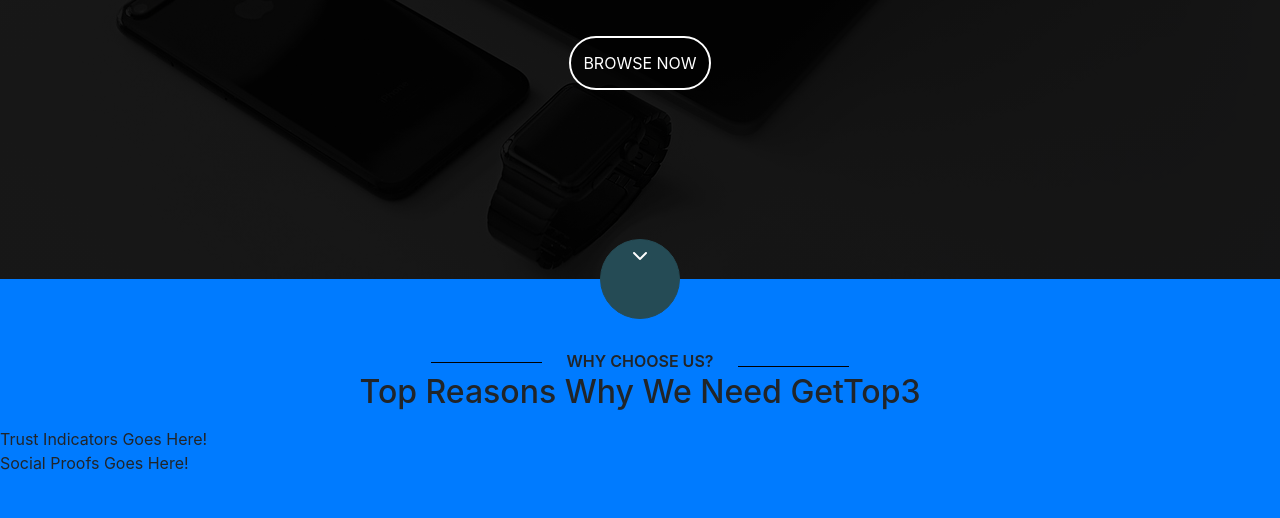
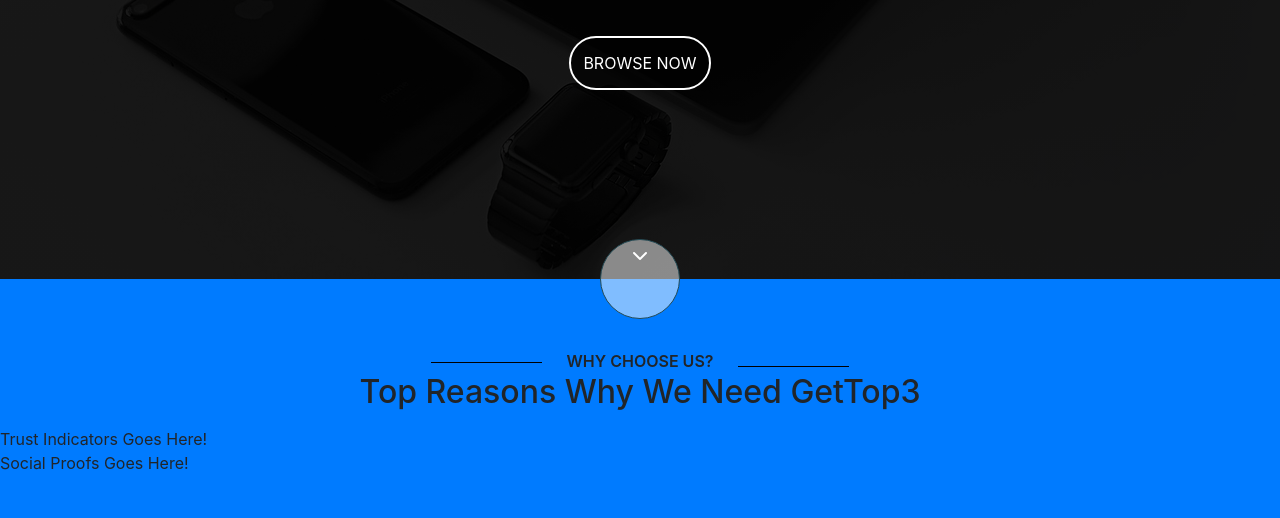
Before and after one commit to sharmavishal7669/Get_Top3, a PHP site: page / in a window 1280 px wide, with the pointer over the restyled element. Shown: the part 521-1039 px from the top of the page. Run offline with PHP 8.4, Linux system fonts and the light colour scheme; some libraries are stand-ins or nearby versions.

Commit message:
Added hover

```diff
--- a/css/home.css
+++ b/css/home.css
@@ -33,6 +33,10 @@ html,body{
     padding: 3px;
     text-decoration: none;
     display: block;
+}
+
+.downbutton:hover{
+    background-color: rgba(255,255,255, 0.5);
 }
 
 #browsebutton{
```
